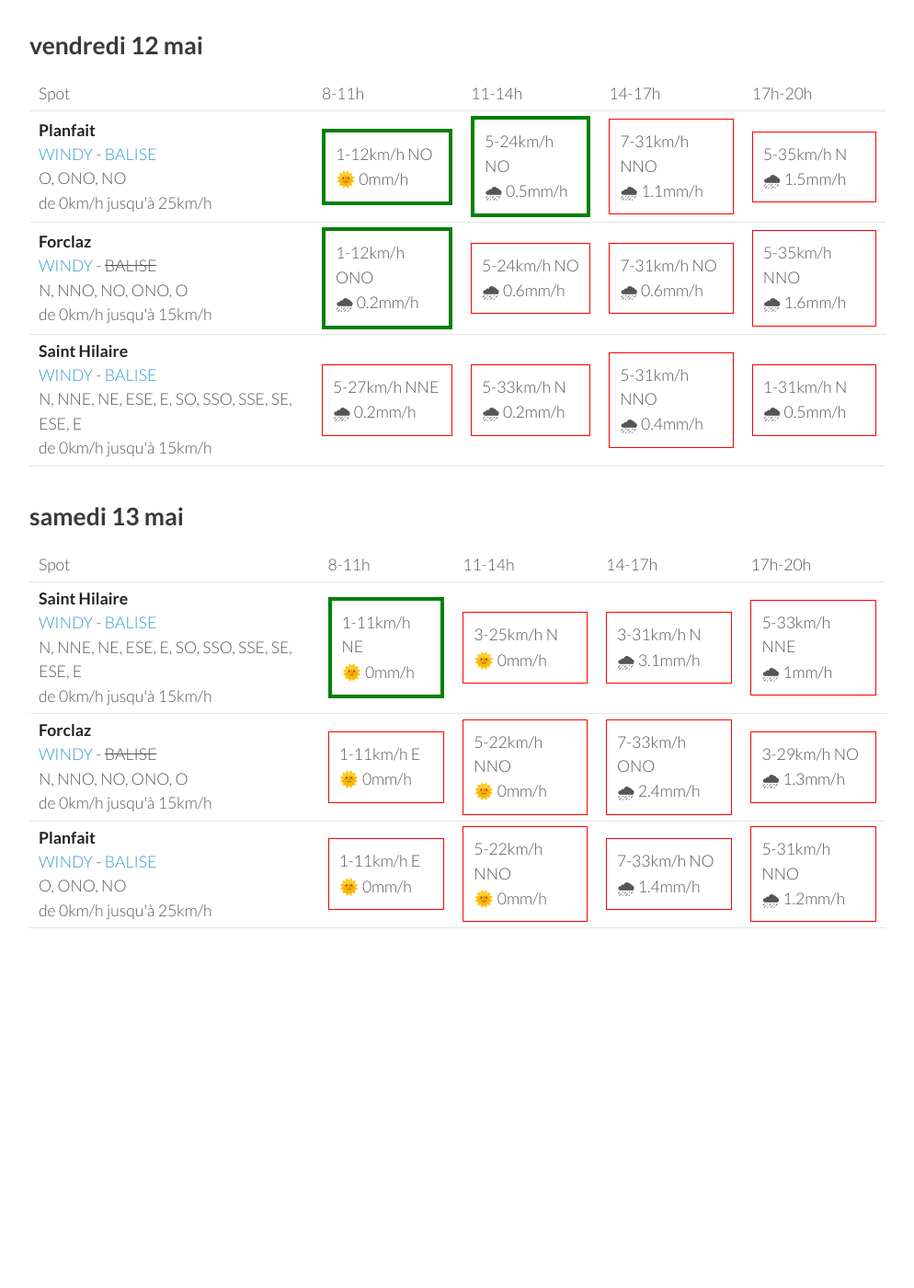
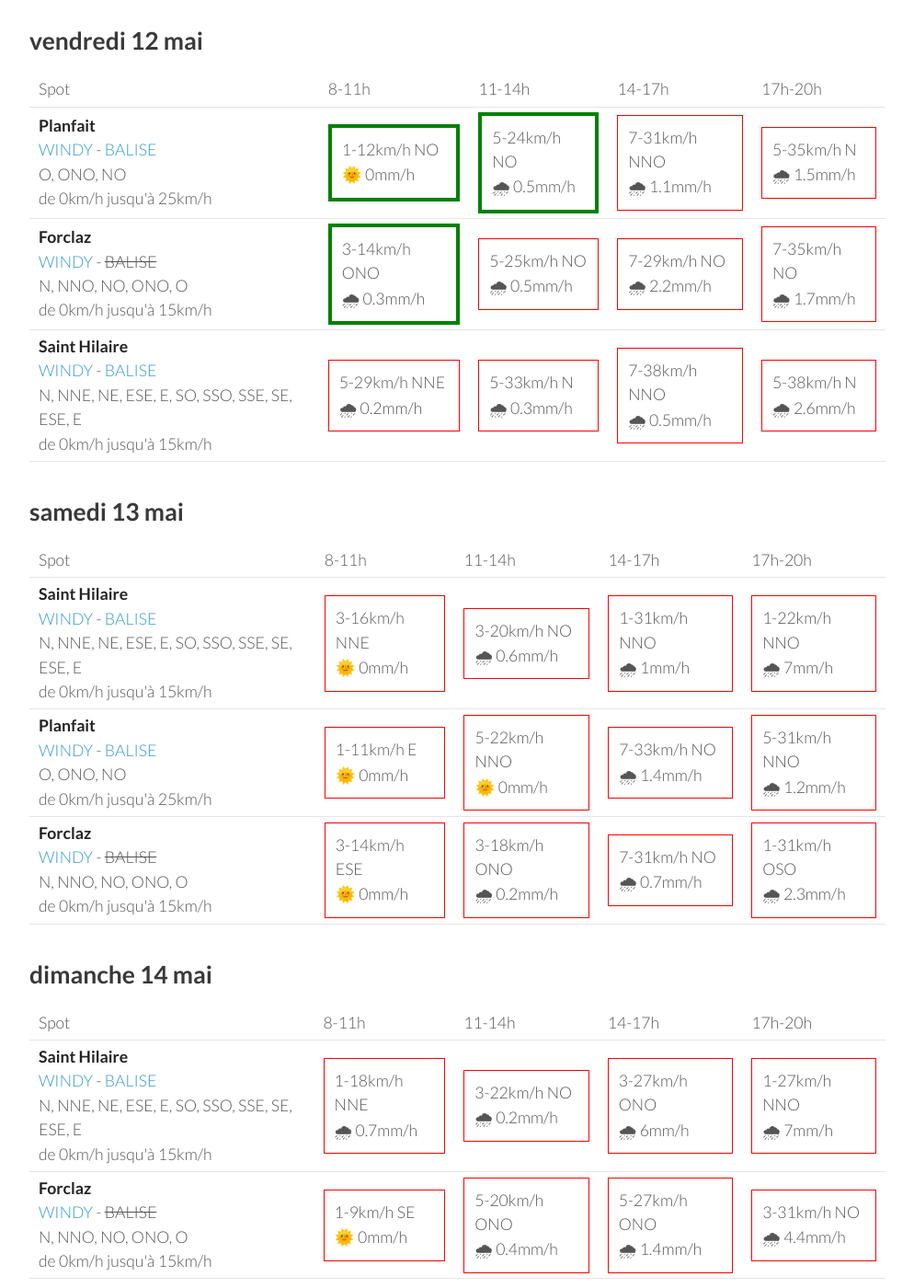
Before and after one commit to parapente-dans-le-nord/parapente-dans-le-nord.github.io, a Jekyll site: the page built from alpes_nord.markdown, in a window 1280 px wide and 1400 px high, scrolled down 1736 px. Shown: the whole window at 92% size, without its empty margins (26-1020 px from the left). Built offline with Jekyll 4.4.1, drawn with Linux system fonts in a browser that asks for light colours; before the commit the page ends 2873 px from its top, so only the background shows below that; some of the changed text lies outside the part shown.

Commit message:
update index.markdown

```diff
--- a/alpes_nord.markdown
+++ b/alpes_nord.markdown
@@ -114,22 +114,12 @@ page mise à jour le mardi 09 mai 06:26
       <td>17h-20h</td>
     </tr>
 <tr>
-        <td><strong>Forclaz</strong><br><a href="https://windy.com/45.814/6.247?45.375,6.246,8,m:eVwaglz">WINDY</a> - <span class="no-balise"> BALISE </span><br> <span class="vent-favorable">N, NNO, NO, ONO, O</span><br><span class="force-vent">de 0km/h jusqu'à 15km/h</span> </td>
-
-            <td><div class="flyable"><p>1-11km/h NNO</p><p>🌞 0mm/h</p></div></td>
-            <td><div class="not-flyable"><p>7-27km/h NO</p><p>🌧 0.4mm/h</p></div></td>
-            <td><div class="not-flyable"><p>7-31km/h ONO</p><p>🌧 1.6mm/h</p></div></td>
-            <td><div class="not-flyable"><p>9-40km/h NO</p><p>🌧 1.5mm/h</p></div></td>
-
-
-    </tr>
-<tr>
         <td><strong>Saint Hilaire</strong><br><a href="https://windy.com/45.307/5.888?45.087,5.889,9,m:eUFagkX">WINDY</a> - <span class=""><a href="http://www.balisemeteo.com/balise.php?idBalise=61">BALISE</a> </span><br> <span class="vent-favorable">N, NNE, NE, ESE, E, SO, SSO, SSE, SE, ESE, E</span><br><span class="force-vent">de 0km/h jusqu'à 15km/h</span> </td>
 
-            <td><div class="not-flyable"><p>3-27km/h NNE</p><p>🌞 0mm/h</p></div></td>
-            <td><div class="not-flyable"><p>5-38km/h N</p><p>🌧 0.7mm/h</p></div></td>
-            <td><div class="not-flyable"><p>7-38km/h NNO</p><p>🌧 0.8mm/h</p></div></td>
-            <td><div class="not-flyable"><p>3-40km/h NNO</p><p>🌧 2.2mm/h</p></div></td>
+            <td><div class="not-flyable"><p>3-25km/h NNE</p><p>🌞 0mm/h</p></div></td>
+            <td><div class="not-flyable"><p>7-35km/h N</p><p>🌞 0mm/h</p></div></td>
+            <td><div class="not-flyable"><p>7-40km/h NNO</p><p>🌧 0.5mm/h</p></div></td>
+            <td><div class="not-flyable"><p>3-40km/h NNO</p><p>🌧 4.7mm/h</p></div></td>
 
 
     </tr>
@@ -140,6 +130,16 @@ page mise à jour le mardi 09 mai 06:26
             <td><div class="not-flyable"><p>7-27km/h NO</p><p>🌧 0.3mm/h</p></div></td>
             <td><div class="not-flyable"><p>9-31km/h NO</p><p>🌧 1.2mm/h</p></div></td>
             <td><div class="not-flyable"><p>9-40km/h NO</p><p>🌧 1.2mm/h</p></div></td>
+
+
+    </tr>
+<tr>
+        <td><strong>Forclaz</strong><br><a href="https://windy.com/45.814/6.247?45.375,6.246,8,m:eVwaglz">WINDY</a> - <span class="no-balise"> BALISE </span><br> <span class="vent-favorable">N, NNO, NO, ONO, O</span><br><span class="force-vent">de 0km/h jusqu'à 15km/h</span> </td>
+
+            <td><div class="not-flyable"><p>1-9km/h NE</p><p>🌞 0mm/h</p></div></td>
+            <td><div class="not-flyable"><p>5-24km/h NO</p><p>🌧 0.3mm/h</p></div></td>
+            <td><div class="not-flyable"><p>7-29km/h NO</p><p>🌧 2.9mm/h</p></div></td>
+            <td><div class="not-flyable"><p>7-37km/h NO</p><p>🌧 1.4mm/h</p></div></td>
 
 
     </tr>
@@ -172,20 +172,20 @@ page mise à jour le mardi 09 mai 06:26
 <tr>
         <td><strong>Forclaz</strong><br><a href="https://windy.com/45.814/6.247?45.375,6.246,8,m:eVwaglz">WINDY</a> - <span class="no-balise"> BALISE </span><br> <span class="vent-favorable">N, NNO, NO, ONO, O</span><br><span class="force-vent">de 0km/h jusqu'à 15km/h</span> </td>
 
-            <td><div class="flyable"><p>1-12km/h ONO</p><p>🌧 0.2mm/h</p></div></td>
-            <td><div class="not-flyable"><p>5-24km/h NO</p><p>🌧 0.6mm/h</p></div></td>
-            <td><div class="not-flyable"><p>7-31km/h NO</p><p>🌧 0.6mm/h</p></div></td>
-            <td><div class="not-flyable"><p>5-35km/h NNO</p><p>🌧 1.6mm/h</p></div></td>
+            <td><div class="flyable"><p>3-14km/h ONO</p><p>🌧 0.3mm/h</p></div></td>
+            <td><div class="not-flyable"><p>5-25km/h NO</p><p>🌧 0.5mm/h</p></div></td>
+            <td><div class="not-flyable"><p>7-29km/h NO</p><p>🌧 2.2mm/h</p></div></td>
+            <td><div class="not-flyable"><p>7-35km/h NO</p><p>🌧 1.7mm/h</p></div></td>
 
 
     </tr>
 <tr>
         <td><strong>Saint Hilaire</strong><br><a href="https://windy.com/45.307/5.888?45.087,5.889,9,m:eUFagkX">WINDY</a> - <span class=""><a href="http://www.balisemeteo.com/balise.php?idBalise=61">BALISE</a> </span><br> <span class="vent-favorable">N, NNE, NE, ESE, E, SO, SSO, SSE, SE, ESE, E</span><br><span class="force-vent">de 0km/h jusqu'à 15km/h</span> </td>
 
-            <td><div class="not-flyable"><p>5-27km/h NNE</p><p>🌧 0.2mm/h</p></div></td>
-            <td><div class="not-flyable"><p>5-33km/h N</p><p>🌧 0.2mm/h</p></div></td>
-            <td><div class="not-flyable"><p>5-31km/h NNO</p><p>🌧 0.4mm/h</p></div></td>
-            <td><div class="not-flyable"><p>1-31km/h N</p><p>🌧 0.5mm/h</p></div></td>
+            <td><div class="not-flyable"><p>5-29km/h NNE</p><p>🌧 0.2mm/h</p></div></td>
+            <td><div class="not-flyable"><p>5-33km/h N</p><p>🌧 0.3mm/h</p></div></td>
+            <td><div class="not-flyable"><p>7-38km/h NNO</p><p>🌧 0.5mm/h</p></div></td>
+            <td><div class="not-flyable"><p>5-38km/h N</p><p>🌧 2.6mm/h</p></div></td>
 
 
     </tr>
@@ -208,20 +208,10 @@ page mise à jour le mardi 09 mai 06:26
 <tr>
         <td><strong>Saint Hilaire</strong><br><a href="https://windy.com/45.307/5.888?45.087,5.889,9,m:eUFagkX">WINDY</a> - <span class=""><a href="http://www.balisemeteo.com/balise.php?idBalise=61">BALISE</a> </span><br> <span class="vent-favorable">N, NNE, NE, ESE, E, SO, SSO, SSE, SE, ESE, E</span><br><span class="force-vent">de 0km/h jusqu'à 15km/h</span> </td>
 
-            <td><div class="flyable"><p>1-11km/h NE</p><p>🌞 0mm/h</p></div></td>
-            <td><div class="not-flyable"><p>3-25km/h N</p><p>🌞 0mm/h</p></div></td>
-            <td><div class="not-flyable"><p>3-31km/h N</p><p>🌧 3.1mm/h</p></div></td>
-            <td><div class="not-flyable"><p>5-33km/h NNE</p><p>🌧 1mm/h</p></div></td>
-
-
-    </tr>
-<tr>
-        <td><strong>Forclaz</strong><br><a href="https://windy.com/45.814/6.247?45.375,6.246,8,m:eVwaglz">WINDY</a> - <span class="no-balise"> BALISE </span><br> <span class="vent-favorable">N, NNO, NO, ONO, O</span><br><span class="force-vent">de 0km/h jusqu'à 15km/h</span> </td>
-
-            <td><div class="not-flyable"><p>1-11km/h E</p><p>🌞 0mm/h</p></div></td>
-            <td><div class="not-flyable"><p>5-22km/h NNO</p><p>🌞 0mm/h</p></div></td>
-            <td><div class="not-flyable"><p>7-33km/h ONO</p><p>🌧 2.4mm/h</p></div></td>
-            <td><div class="not-flyable"><p>3-29km/h NO</p><p>🌧 1.3mm/h</p></div></td>
+            <td><div class="not-flyable"><p>3-16km/h NNE</p><p>🌞 0mm/h</p></div></td>
+            <td><div class="not-flyable"><p>3-20km/h NO</p><p>🌧 0.6mm/h</p></div></td>
+            <td><div class="not-flyable"><p>1-31km/h NNO</p><p>🌧 1mm/h</p></div></td>
+            <td><div class="not-flyable"><p>1-22km/h NNO</p><p>🌧 7mm/h</p></div></td>
 
 
     </tr>
@@ -235,7 +225,53 @@ page mise à jour le mardi 09 mai 06:26
 
 
     </tr>
+<tr>
+        <td><strong>Forclaz</strong><br><a href="https://windy.com/45.814/6.247?45.375,6.246,8,m:eVwaglz">WINDY</a> - <span class="no-balise"> BALISE </span><br> <span class="vent-favorable">N, NNO, NO, ONO, O</span><br><span class="force-vent">de 0km/h jusqu'à 15km/h</span> </td>
+
+            <td><div class="not-flyable"><p>3-14km/h ESE</p><p>🌞 0mm/h</p></div></td>
+            <td><div class="not-flyable"><p>3-18km/h ONO</p><p>🌧 0.2mm/h</p></div></td>
+            <td><div class="not-flyable"><p>7-31km/h NO</p><p>🌧 0.7mm/h</p></div></td>
+            <td><div class="not-flyable"><p>1-31km/h OSO</p><p>🌧 2.3mm/h</p></div></td>
+
+
+    </tr>
 
 </tbody>
 </table>
 {:/}
+## dimanche 14 mai
+
+{::nomarkdown}
+<table>
+  <tbody>
+    <tr>
+      <td>Spot</td>
+      <td>8-11h</td>
+      <td>11-14h</td>
+      <td>14-17h</td>
+      <td>17h-20h</td>
+    </tr>
+<tr>
+        <td><strong>Saint Hilaire</strong><br><a href="https://windy.com/45.307/5.888?45.087,5.889,9,m:eUFagkX">WINDY</a> - <span class=""><a href="http://www.balisemeteo.com/balise.php?idBalise=61">BALISE</a> </span><br> <span class="vent-favorable">N, NNE, NE, ESE, E, SO, SSO, SSE, SE, ESE, E</span><br><span class="force-vent">de 0km/h jusqu'à 15km/h</span> </td>
+
+            <td><div class="not-flyable"><p>1-18km/h NNE</p><p>🌧 0.7mm/h</p></div></td>
+            <td><div class="not-flyable"><p>3-22km/h NO</p><p>🌧 0.2mm/h</p></div></td>
+            <td><div class="not-flyable"><p>3-27km/h ONO</p><p>🌧 6mm/h</p></div></td>
+            <td><div class="not-flyable"><p>1-27km/h NNO</p><p>🌧 7mm/h</p></div></td>
+
+
+    </tr>
+<tr>
+        <td><strong>Forclaz</strong><br><a href="https://windy.com/45.814/6.247?45.375,6.246,8,m:eVwaglz">WINDY</a> - <span class="no-balise"> BALISE </span><br> <span class="vent-favorable">N, NNO, NO, ONO, O</span><br><span class="force-vent">de 0km/h jusqu'à 15km/h</span> </td>
+
+            <td><div class="not-flyable"><p>1-9km/h SE</p><p>🌞 0mm/h</p></div></td>
+            <td><div class="not-flyable"><p>5-20km/h ONO</p><p>🌧 0.4mm/h</p></div></td>
+            <td><div class="not-flyable"><p>5-27km/h ONO</p><p>🌧 1.4mm/h</p></div></td>
+            <td><div class="not-flyable"><p>3-31km/h NO</p><p>🌧 4.4mm/h</p></div></td>
+
+
+    </tr>
+
+</tbody>
+</table>
+{:/}
```
Also changed, not shown: other parts of alpes_nord.markdown (+1 -1 lines).
